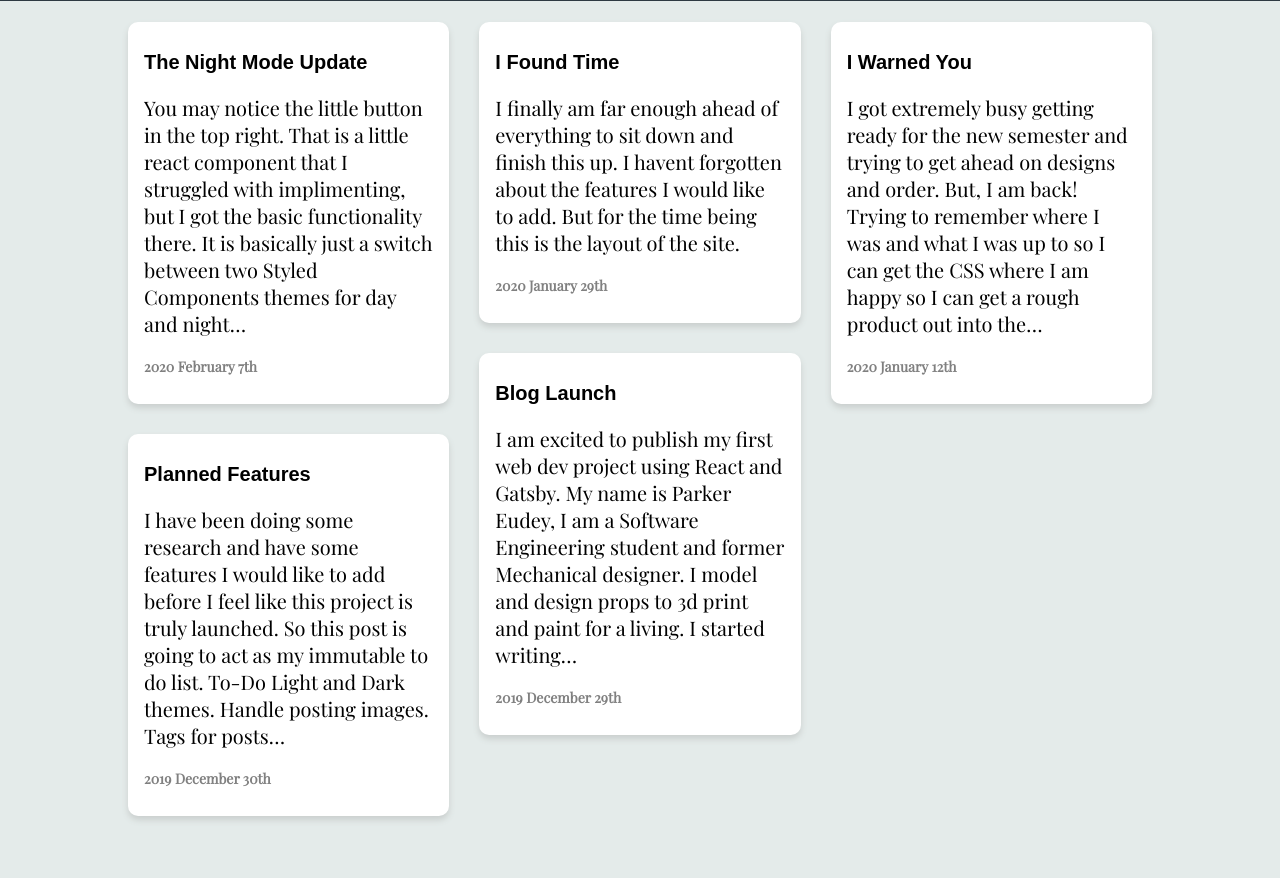
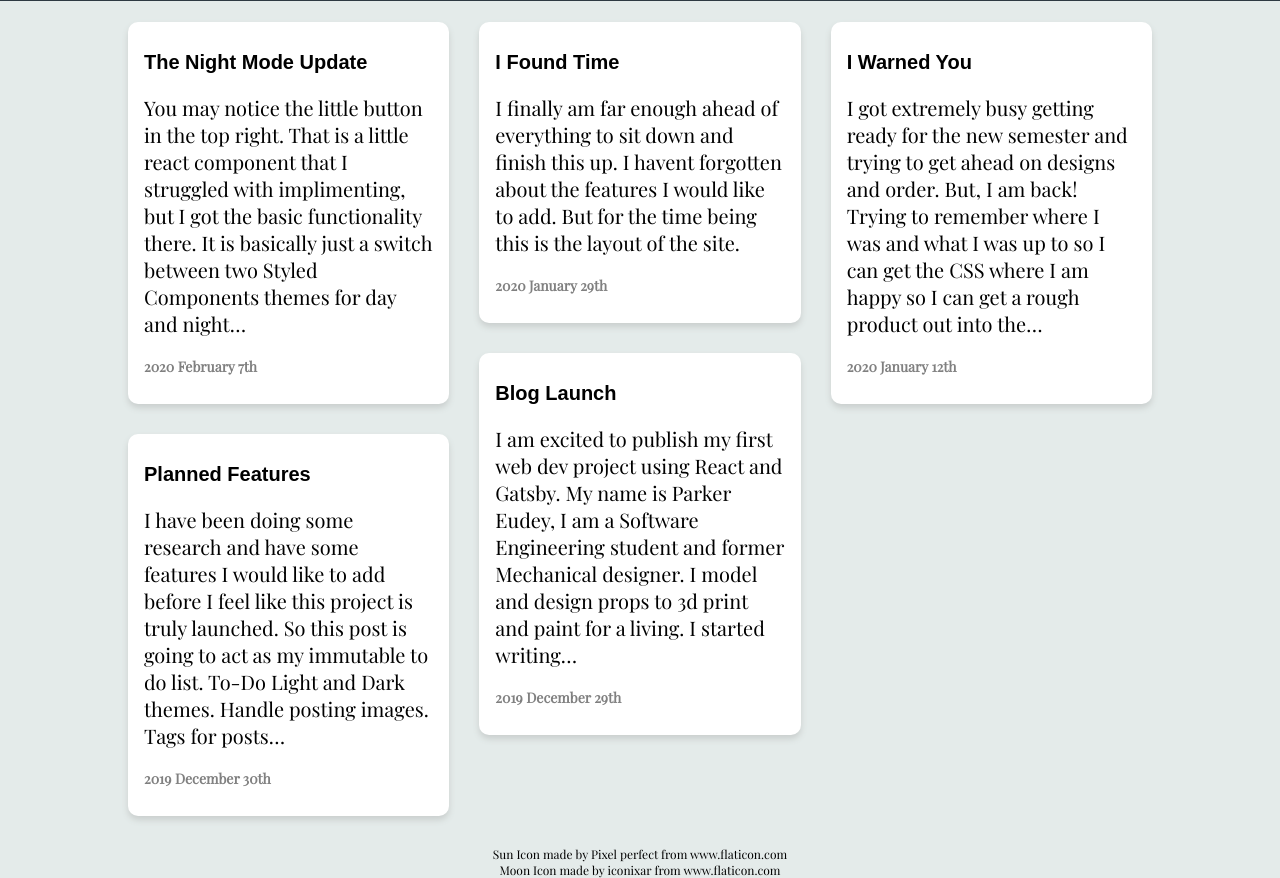
Before and after one commit to Peudey/ParkerEudeyBlog, a Gatsby site: page / in a window 1280 px wide. Shown: the part 124-1002 px from the top of the page. Before the commit the page ends 970 px from the top, so only its background shows below. Built offline with nearby package versions, Linux system fonts and the light colour scheme; Gatsby itself is replaced by a stand-in of ours; some packages are replaced by stand-ins of ours.

Commit message:
Icon credits

```diff
--- a/src/components/Layout.js
+++ b/src/components/Layout.js
@@ -21,6 +21,9 @@ const GlobalStyle = createGlobalStyle`
     }
     a{
         text-decoration: none;
+    }
+    a:focus{
+        outline: none;
     }
 `
 const AppStyles = styled.main`
@@ -90,6 +93,17 @@ const AppStyles = styled.main`
         box-shadow: ${({ theme }) => theme.dropShadow};
         font-size: 20px;
     }
+    .credits{
+        display: flex;
+        text-align: center;
+        flex-direction: column;
+        width: 50vw;
+        margin: 0 auto;
+        font-size: 12px;
+        a{
+            color:${({ theme }) => theme.text};
+        }
+    }
 `;
 
 
@@ -114,6 +128,10 @@ export const Layout = ({ children }) => {
                         <br />
                         { children }
                     </div>
+                    <span class="credits">
+                        <div>Sun Icon made by <a href="https://www.flaticon.com/authors/pixel-perfect" title="Pixel perfect">Pixel perfect</a> from <a href="https://www.flaticon.com/" title="Flaticon">www.flaticon.com</a></div>
+                        <div>Moon Icon made by <a href="https://www.flaticon.com/authors/iconixar" title="iconixar">iconixar</a> from <a href="https://www.flaticon.com/" title="Flaticon">www.flaticon.com</a></div>
+                    </span>
                 </AppStyles>
             </ThemeProvider>
         </React.Fragment>
```
